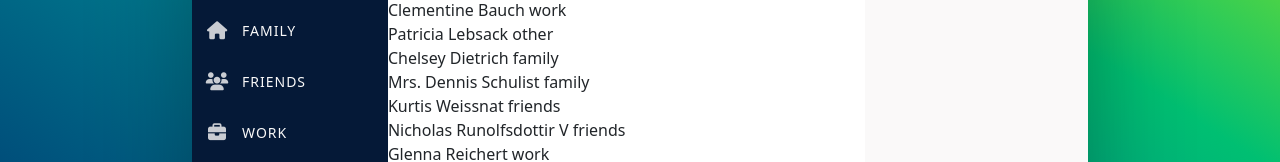
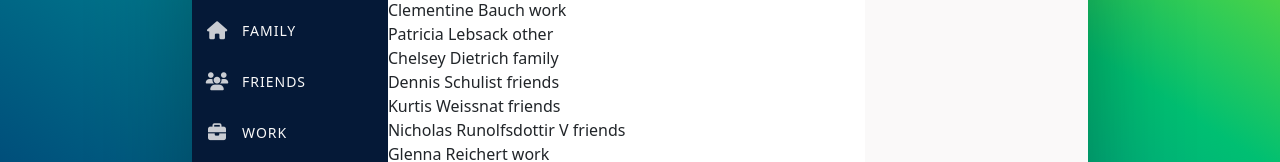
Before and after one commit to marichka-offen/phone-book, a Vue app: page / in a window 1280 px wide. Shown: the part 227-389 px from the top of the page. Built offline with nearby package versions, Linux system fonts and the light colour scheme.

Commit message:
Update db and reset.css, fix overflow

```diff
--- a/src/data/contacts.json
+++ b/src/data/contacts.json
@@ -9,7 +9,8 @@
       "zipcode": "92998"
     },
     "phone": "1-770-736-8031",
-    "category": "family"
+    "category": "family",
+    "avatar": "https://i.pravatar.cc/150?img=1"
   },
   {
     "id": 2,
@@ -21,7 +22,8 @@
       "zipcode": "90566"
     },
     "phone": "010-692-6593",
-    "category": "friends"
+    "category": "family",
+    "avatar": "https://i.pravatar.cc/150?img=2"
   },
   {
     "id": 3,
@@ -33,7 +35,8 @@
       "zipcode": "59590"
     },
     "phone": "1-463-123-4447",
-    "category": "work"
+    "category": "work",
+    "avatar": "https://i.pravatar.cc/150?img=16"
   },
   {
     "id": 4,
@@ -45,7 +48,8 @@
       "zipcode": "53919"
     },
     "phone": "493-170-9623 x156",
-    "category": "other"
+    "category": "other",
+    "avatar": "https://i.pravatar.cc/150?img=20"
   },
   {
     "id": 5,
@@ -57,11 +61,12 @@
       "zipcode": "33263"
     },
     "phone": "(254)954-1289",
-    "category": "family"
+    "category": "family",
+    "avatar": "https://i.pravatar.cc/150?img=5"
   },
   {
     "id": 6,
-    "name": "Mrs. Dennis Schulist",
+    "name": "Dennis Schulist",
     "email": "Karley_Dach@jasper.info",
     "address": {
       "street": "666 Norberto Crossing",
@@ -69,7 +74,8 @@
       "zipcode": "23505"
     },
     "phone": "1-477-935-8478",
-    "category": "family"
+    "category": "friends",
+    "avatar": "https://i.pravatar.cc/150?img=6"
   },
   {
     "id": 7,
@@ -81,7 +87,8 @@
       "zipcode": "58804"
     },
     "phone": "210.067.6132",
-    "category": "friends"
+    "category": "friends",
+    "avatar": "https://i.pravatar.cc/150?img=7"
   },
   {
     "id": 8,
@@ -93,7 +100,8 @@
       "zipcode": "45169"
     },
     "phone": "586.493.6943",
-    "category": "friends"
+    "category": "friends",
+    "avatar": "https://i.pravatar.cc/150?img=8"
   },
   {
     "id": 9,
@@ -105,7 +113,8 @@
       "zipcode": "76495"
     },
     "phone": "(775)976-6794",
-    "category": "work"
+    "category": "work",
+    "avatar": "https://i.pravatar.cc/150?img=9"
   },
   {
     "id": 10,
@@ -117,6 +126,7 @@
       "zipcode": "31428"
     },
     "phone": "024-648-3804",
-    "category": "other"
+    "category": "other",
+    "avatar": "https://i.pravatar.cc/150?img=10"
   }
 ]
--- a/src/layouts/DefaultLayout.vue
+++ b/src/layouts/DefaultLayout.vue
@@ -1,7 +1,7 @@
 <template>
   <div id="container">
     <sidebar />
-    <div id="main-content">
+    <div id="main-content" class="overflow-auto">
       <transition name="fade" mode="out-in">
         <router-view />
       </transition>
@@ -12,14 +12,12 @@
 
 <script>
 import Sidebar from "@/components/Sidebar.vue"
-//import MainContentLayout from "@/layouts/MainContentLayout.vue"
 import ContactDetails from "@/components/ContactDetails.vue"
 
 export default {
   components: {
     Sidebar,
     ContactDetails
-    //MainContentLayout
   },
   data() {
     return {
--- a/src/styles/reset.css
+++ b/src/styles/reset.css
@@ -43,6 +43,10 @@ hr {
   overflow: visible; /* Show the overflow in Edge and IE */
   height: 0; /* Add the correct box sizing in Firefox */
   color: inherit; /* Correct border color in Firefox. */
+}
+
+p {
+  margin: 0;
 }
 
 details,
```
